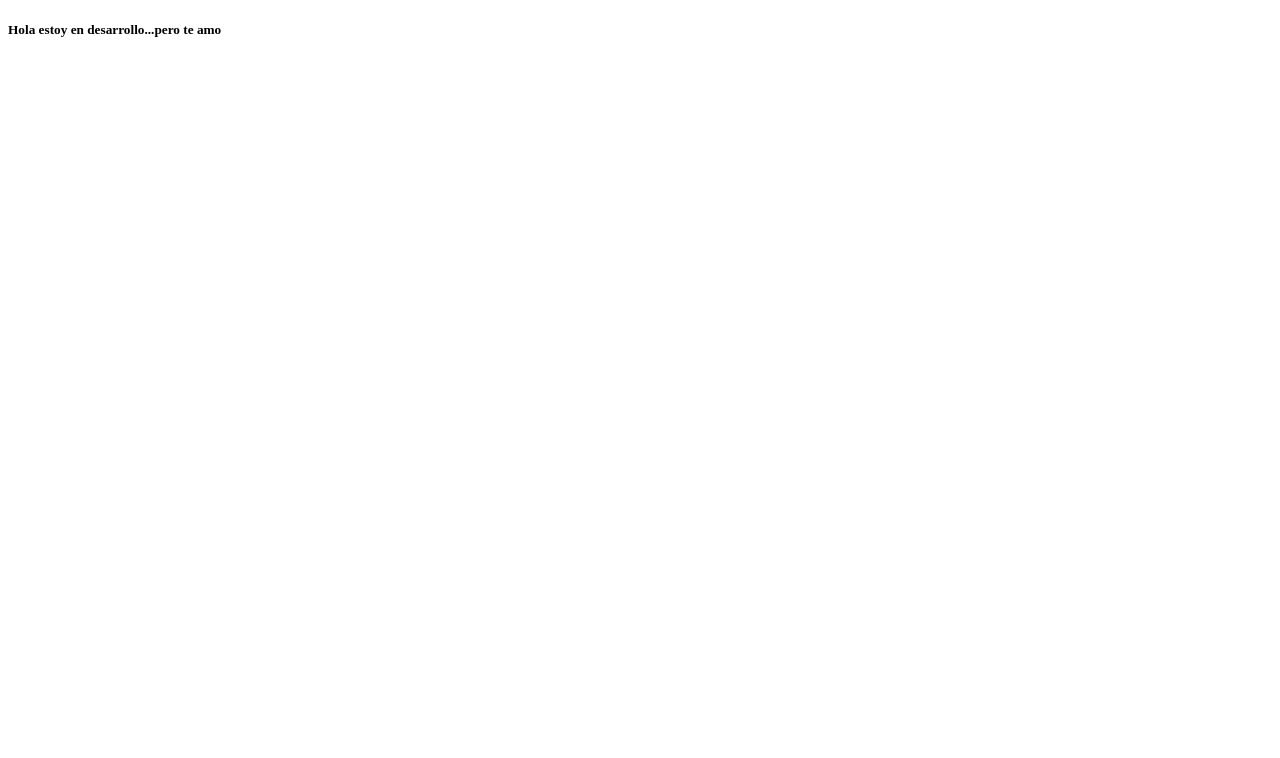
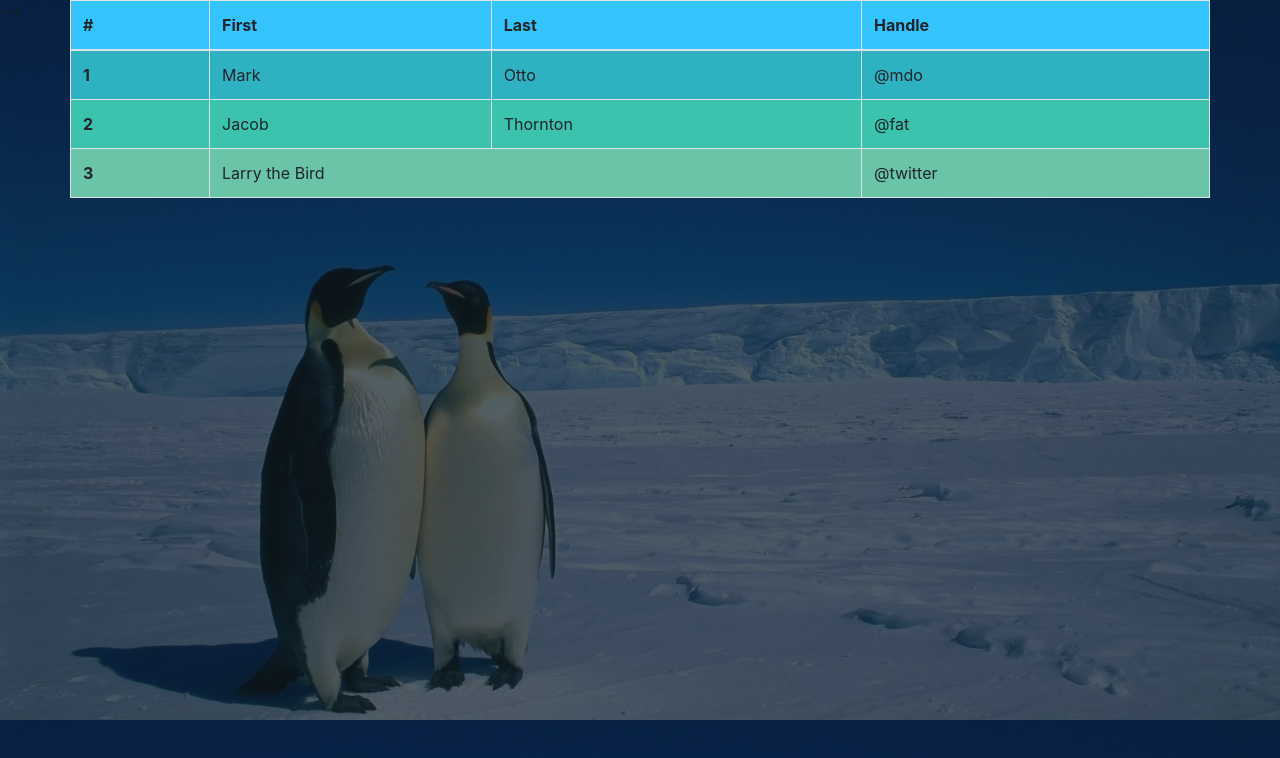
Before and after one commit to corever/chuchu, a plain HTML site: page index.html in a window 1280 px wide. Drawn offline with nearby package versions, Linux system fonts and the light colour scheme.

Commit message:
Fondo y tabla prueba

```diff
--- a/index.html
+++ b/index.html
@@ -1,11 +1,70 @@
 <!DOCTYPE html>
+<!--todo esto es HTML-->
 <html lang="en">
+    <!--aqui va todo lo que es el titulo de la pestañita del navegador-->
 <head>
+    <!--aqui se declaran las propiedades generales de la pagina-->
     <meta charset="UTF-8">
     <meta name="viewport" content="width=device-width, initial-scale=1.0">
+    <!-- title es el nombre de la pagina que sale en la pestaña del navegador cuando la abres-->
     <title>Test</title>
+    <!-- aqui debe pegar el CSS de bootstrap-->
+
+    <!-- asi se declaran los links de CSS -->
+    <!--este link es de bootstrap-->
+    <link rel="stylesheet" href="https://cdn.jsdelivr.net/npm/bootstrap@4.5.3/dist/css/bootstrap.min.css" integrity="sha384-TX8t27EcRE3e/ihU7zmQxVncDAy5uIKz4rEkgIXeMed4M0jlfIDPvg6uqKI2xXr2" crossorigin="anonymous">-->
+    <!-- >>>>> Esto puse mientras ibas a limpiar:
+        Declaro el link del css style.css que creaste
+        href hace referencia a al ubicacion ...
+        se le pone ./ porque es para que busque en la misma carpeta donde esta este index.html
+        me avisa cuando entienda
+    -->
+    <!-- este link es de nosotras, los links apuntan a archivos css... que tienen los estilos, colores, formas que se adecuaron para
+    que se vea todo mas "bonito".
+    Entonces el link solo hace eso, apunta a ese archivo de estilo y lo trae a tu HTML
+    si sacaramos el link de bootstrap la tabla se veria terrible
+    mire , voy a comentar el link de bootrap para que veas la diferencia..ya?
+    ahora guarde y vea
+
+-->
+    <link rel="stylesheet" href="./style.css">
+    <!--con esto ya deberia cargarte tu archivo css-->
 </head>
-<body>
-    <h5>Hola estoy en desarrollo...pero te amo</h5>
-</body>
+<!-- cuerpo de página-->
+    <body>
+        <div class="overlay">
+            <div class="container">
+                <table class="table table-bordered">
+                    <thead><!--cabecera de tabla-->
+                    <tr class="azul"><!--fila principal-->
+                        <th scope="col">#</th><!--columna 1-->
+                        <th scope="col">First</th><!--columna 2-->
+                        <th scope="col">Last</th><!--columna 3-->
+                        <th scope="col">Handle</th><!--columna 4-->
+                    </tr>
+                    </thead>
+                    <tbody>
+                    <tr class="cele">
+                        <th scope="row">1</th>
+                        <td>Mark</td>
+                        <td>Otto</td>
+                        <td>@mdo</td>
+                    </tr>
+                    <tr class="claro">
+                        <th scope="row">2</th>
+                        <td>Jacob</td>
+                        <td>Thornton</td>
+                        <td>@fat</td>
+                    </tr>
+                    <tr class="verde">
+                        <th scope="row">3</th>
+                        <td colspan="2">Larry the Bird</td>
+                        <td>@twitter</td>
+                    </tr>
+                    </tbody>
+                </table>
+            </div>
+        </div>
+    </body>
+<!-- fin de cuerpo de página-->
 </html>
--- /dev/null
+++ b/style.css
@@ -0,0 +1,81 @@
+
+       /*EL CSS SE COMENTA ASI*/
+       /*LA ETIQUETA STYLE NOS PERMITE DARLE ESTILO A LAS CLASES*/
+       /*Si le cambiamos el color al texto de prueba, que color le pondrias?*/
+       /*cambiemosle el tamño de letra*/
+
+       /*digame como quiere que sea ese texto, yo te voy diciendo el nombre de estas propiedades
+       sip, si es que quiere de un color o de cierto tipo de fuente no se... lo que se le ocurra*/
+
+        /*
+        En html existen los colores basicos... pero cuando quieres hacer referencia a otros colores...
+        deben usar HEXADECIMAL
+        https://htmlcolorcodes.com/es/selector-de-color/
+        esa pagina te ayuda a visualizar que color te gustaria...
+        */
+        /*se comentan las clases iniciales para que aprendiera la chuchu
+
+       .prueba{
+           color: white;
+           ;
+           font-size: 100px;
+           background: #33FFD5;;
+
+           font-family: 'Gill Sans', 'Gill Sans MT', Calibri, 'Trebuchet MS', sans-serif;
+       }
+
+       .texto{
+           color: white;
+           font-size: 20px;
+       }
+
+       .chuchu{
+            color: #33FFD5;
+            font-size: 70px;
+            background: black;
+       }
+       .chu{
+           color: white;
+           font-size:90px;
+       }
+       */
+       /*cuando quieres modificar cosas sobre objetos como el BODY se escribe sin punto*/
+       body{
+        /*hacemos referencia al archivo*/
+        background:url('./fondo.jpg');
+        /*yo lo escribi... le digo al fondo que cubra todo el tamaño*/
+        /*aqui obligamos a la imagen a CUBRIR todo el espacio adaptando su tamaño*/
+        background-size: cover;
+        /*le digo que siempre el fondo tiene que cubrir TODO */
+        min-height: 100%;
+   }
+    /*esta clase tendra la transparencia que va por encima de la foto*/
+    .overlay{
+        background-color: rgba(12, 28, 36, 0.7);
+        position: absolute;
+        top: 0;
+        left: 0;
+        width: 100%;
+        height: 100%;
+    }
+
+    .container{
+        background: white;
+    }
+    .azul{
+        background-color: #33C3FF;
+    }
+    .cele{
+        background-color: #2EB2C1;
+    }
+    .claro{
+        background-color:#3BC3AD;
+    }
+    .verde{
+        background-color:#6AC4A8;
+    }
+    .container{
+        padding-left: 0px;
+        padding-right: 0px;
+
+    }
```
Also changed, not shown: fondo.jpg (added).
